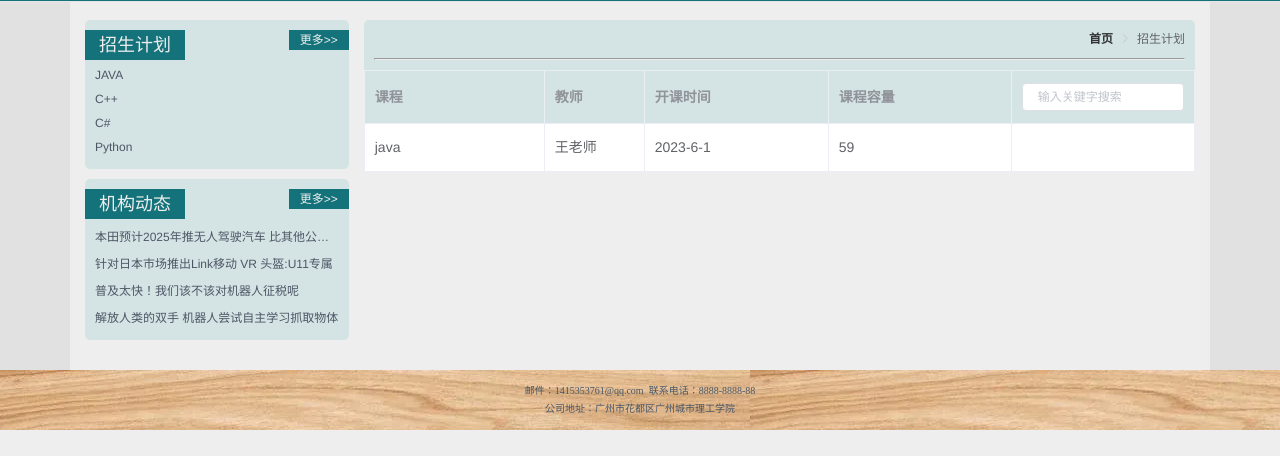
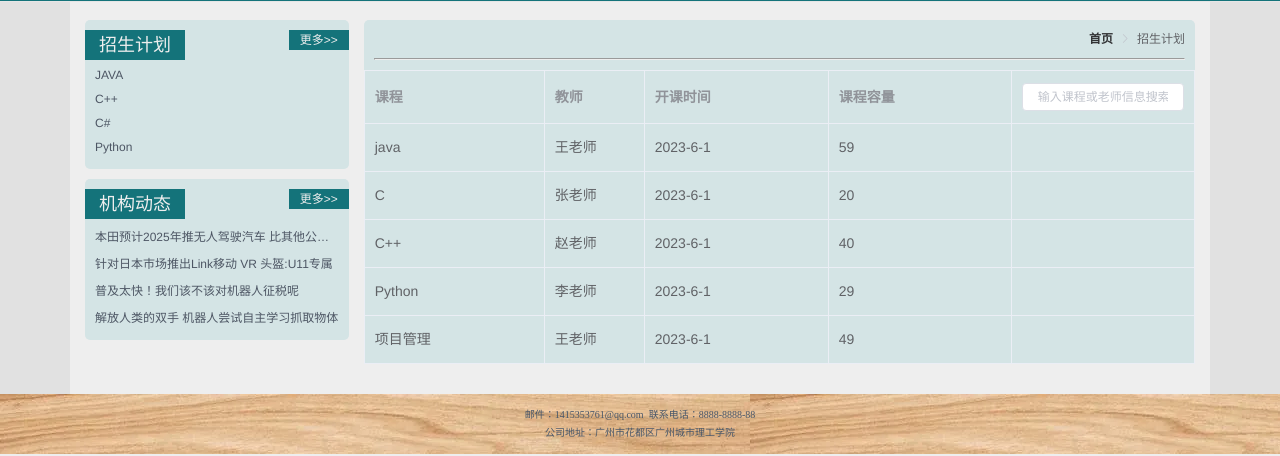
Before and after one commit to xiaozhu0101/jyjgvue, a Vue app: page /enrollmentplan in a window 1280 px wide. Shown: the part 141-597 px from the top of the page. Built offline with nearby package versions, Linux system fonts and the light colour scheme.

Commit message:
增加招生计划页面，修改细节

```diff
--- a/src/router/index.js
+++ b/src/router/index.js
@@ -55,6 +55,11 @@ const routes = [
     name: 'EnrollmentPlanView',
     component: () => import(/* webpackChunkName: "about" */ '../views/EnrollmentPlanView.vue')
   },
+  {
+    path: '/customer',
+    name: 'CustomerView',
+    component: () => import(/* webpackChunkName: "about" */ '../views/CustomerView.vue')
+  },
 
 
 ]
--- /dev/null
+++ b/src/views/CustomerView.vue
@@ -0,0 +1,15 @@
+<template>
+<div>
+  11111
+</div>
+</template>
+
+<script>
+export default {
+  name: "CustomerView"
+}
+</script>
+
+<style scoped>
+
+</style>
--- a/src/views/EnrollmentPlanView.vue
+++ b/src/views/EnrollmentPlanView.vue
@@ -71,8 +71,9 @@
             <div >
 
               <el-table
-                  :data="courseForm.filter(data => !search || data.course.toLowerCase().includes(search.toLowerCase()))"
-                  style="width: 100%;background: #d4e4e5"
+                  :data="courseForm.filter(data => !search || data.course.toLowerCase().includes(search.toLowerCase()) ||data.teacher.toLowerCase().includes(search.toLowerCase()) )"
+                  style="width: 100%"
+                  :cell-style="{ background:'#d4e4e5'}"
                   :header-cell-style="{
                   background:'#d4e4e5'}"
                   border
@@ -103,7 +104,7 @@
                     <el-input
                         v-model="search"
                         size="mini"
-                        placeholder="输入关键字搜索"/>
+                        placeholder="输入课程或老师信息搜索"/>
                   </template>
                 </el-table-column>
               </el-table>
@@ -128,7 +129,11 @@ export default {
         '普及太快！我们该不该对机器人征税呢',
         '解放人类的双手 机器人尝试自主学习抓取物体'],
       zsjh:['JAVA','C++',"C#","Python"],
-      courseForm:[{course:'java',teacher:'王老师',date:'2023-6-1',num:59}],
+      courseForm:[{course:'java',teacher:'王老师',date:'2023-6-1',num:59},
+        {course:'C',teacher:'张老师',date:'2023-6-1',num:20},
+        {course:'C++',teacher:'赵老师',date:'2023-6-1',num:40},
+        {course:'Python',teacher:'李老师',date:'2023-6-1',num:29},
+        {course:'项目管理',teacher:'王老师',date:'2023-6-1',num:49},],
       search: '',
     }
   },
```
